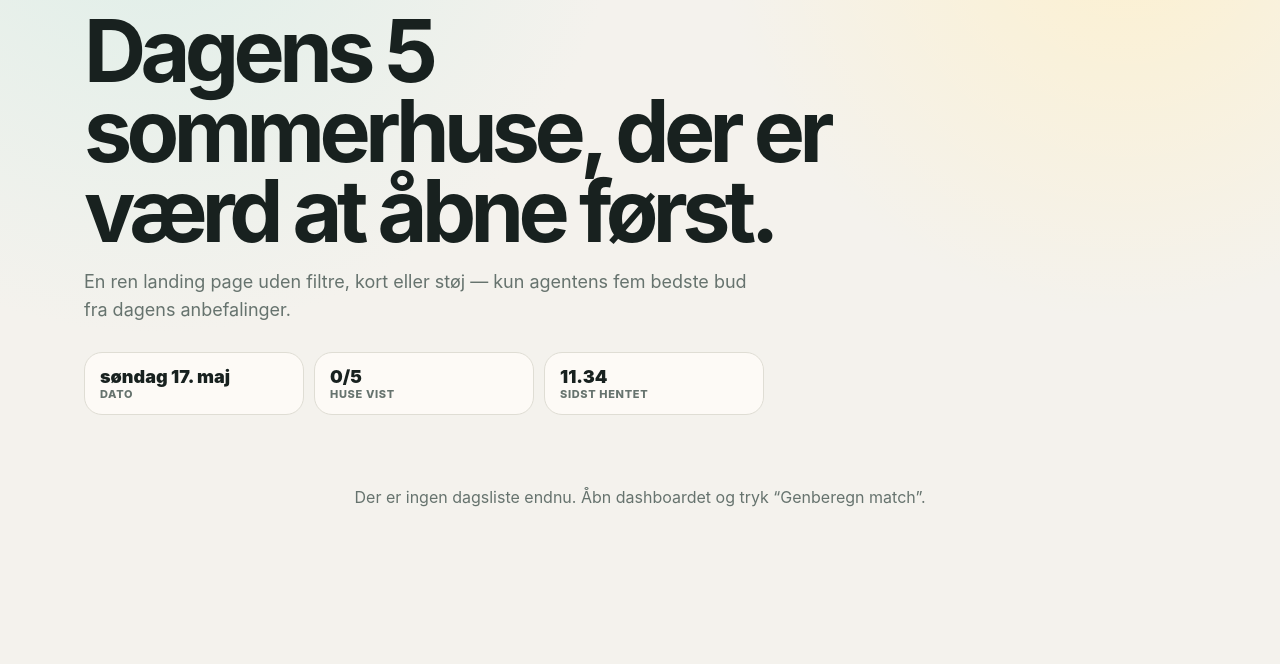
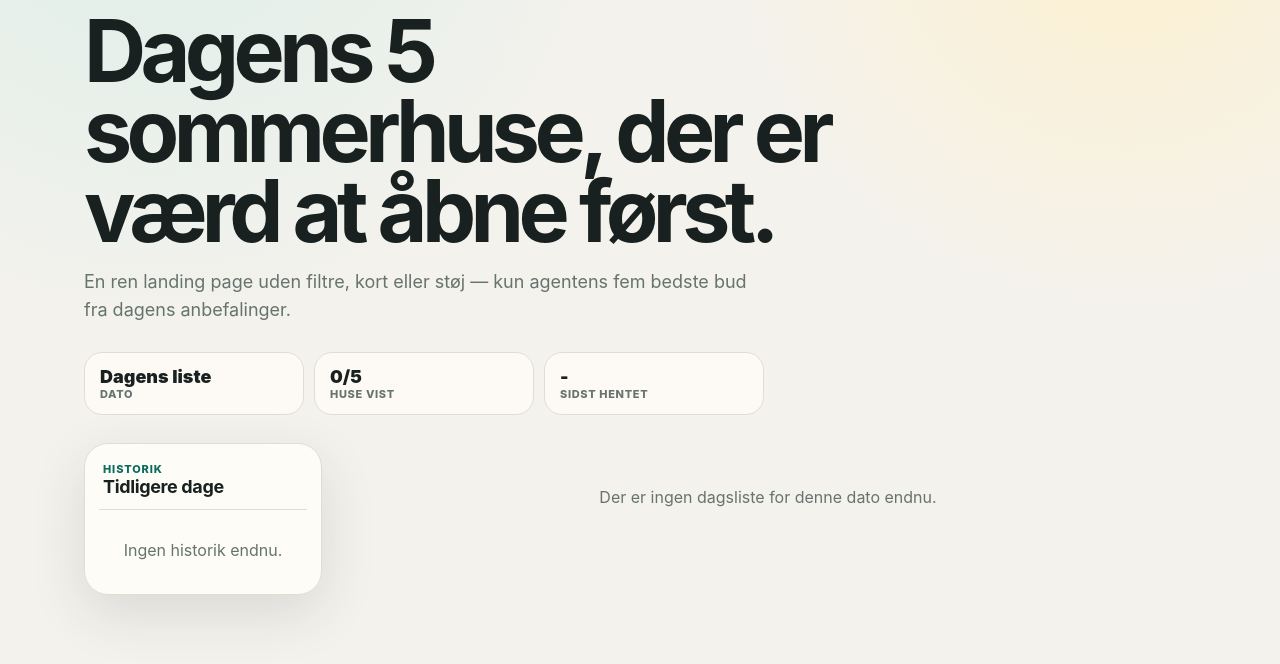
Before and after one commit to jeppel-cmd/summerhouse-agent, a Flask app: page /today in a window 1280 px wide. Shown: the part 136-800 px from the top of the page. Run offline with Flask 3, Linux system fonts and the light colour scheme; data that the repository does not hold is empty.

Commit message:
Add history to today landing page

```diff
--- a/app.py
+++ b/app.py
@@ -93,9 +93,9 @@ def api_recommendations():
 
 @app.get("/api/public/today")
 def api_public_today():
+    selected_date = request.args.get("date")
     with get_db() as conn:
-        items = recommendations.items_for_category(conn, "daily")
-    return jsonify(sorted(items, key=lambda item: item.get("fit_score") or 0, reverse=True)[:5])
+        return jsonify(recommendations.public_daily_for_date(conn, selected_date))
 
 
 @app.post("/api/recommendations/generate")
--- a/recommendations.py
+++ b/recommendations.py
@@ -930,6 +930,63 @@ def latest_run_id(conn) -> int | None:
     return int(row["id"]) if row else None
 
 
+def daily_history_runs(conn, limit: int = 30) -> list[dict[str, Any]]:
+    rows = conn.execute(
+        """
+        SELECT r.id, substr(r.generated_at, 1, 10) AS date, r.generated_at,
+               COUNT(ri.id) AS item_count
+        FROM recommendation_runs r
+        JOIN recommendation_items ri ON ri.run_id = r.id AND ri.category = 'daily'
+        WHERE r.status = 'ok'
+          AND r.id IN (
+            SELECT MAX(id)
+            FROM recommendation_runs
+            WHERE status = 'ok'
+            GROUP BY substr(generated_at, 1, 10)
+          )
+        GROUP BY r.id
+        ORDER BY r.generated_at DESC
+        LIMIT ?
+        """,
+        (limit,),
+    ).fetchall()
+    return [row_to_dict(row) for row in rows]
+
+
+def run_id_for_daily_date(conn, selected_date: str | None) -> int | None:
+    if not selected_date:
+        return latest_run_id(conn)
+    row = conn.execute(
+        """
+        SELECT id
+        FROM recommendation_runs
+        WHERE status = 'ok' AND substr(generated_at, 1, 10) = ?
+        ORDER BY id DESC
+        LIMIT 1
+        """,
+        (selected_date,),
+    ).fetchone()
+    return int(row["id"]) if row else None
+
+
+def public_daily_for_date(conn, selected_date: str | None = None, limit: int = 5) -> dict[str, Any]:
+    run_id = run_id_for_daily_date(conn, selected_date)
+    history = daily_history_runs(conn)
+    if run_id is None:
+        return {"date": selected_date, "run_id": None, "history": history, "items": []}
+    run = conn.execute("SELECT id, generated_at FROM recommendation_runs WHERE id = ?", (run_id,)).fetchone()
+    items = items_for_category(conn, "daily", run_id)
+    items = sorted(items, key=lambda item: item.get("fit_score") or 0, reverse=True)[:limit]
+    generated_at = run["generated_at"] if run else None
+    return {
+        "date": str(generated_at or selected_date or "")[:10] or selected_date,
+        "generated_at": generated_at,
+        "run_id": run_id,
+        "history": history,
+        "items": items,
+    }
+
+
 def latest_categories(conn) -> dict[str, list[dict[str, Any]]]:
     run_id = latest_run_id(conn)
     if run_id is None:
--- a/static/style.css
+++ b/static/style.css
@@ -831,3 +831,68 @@ body.modal-open { overflow: hidden; }
   .today-rank-number { min-height: 50px; }
   .today-rank-image { grid-column: auto; }
 }
+
+.today-shell {
+  align-items: start;
+  display: grid;
+  gap: 18px;
+  grid-template-columns: 238px minmax(0, 1fr);
+}
+.today-history {
+  background: rgba(255,253,248,.92);
+  border: 1px solid var(--line);
+  border-radius: 24px;
+  box-shadow: var(--shadow);
+  padding: 14px;
+  position: sticky;
+  top: 18px;
+}
+.today-history-head {
+  border-bottom: 1px solid var(--line);
+  margin-bottom: 10px;
+  padding: 4px 4px 12px;
+}
+.today-history-head h2 {
+  font-size: 18px;
+  letter-spacing: -.02em;
+}
+.today-history-list {
+  display: grid;
+  gap: 8px;
+}
+.history-day {
+  align-items: start;
+  background: white;
+  border-color: var(--line);
+  color: var(--ink);
+  display: grid;
+  gap: 3px;
+  justify-items: start;
+  padding: 10px 11px;
+  text-align: left;
+  width: 100%;
+}
+.history-day strong {
+  font-size: 14px;
+}
+.history-day span {
+  color: var(--muted);
+  font-size: 11px;
+  font-weight: 750;
+}
+.history-day.active {
+  background: var(--green);
+  border-color: var(--green);
+  color: white;
+}
+.history-day.active span {
+  color: rgba(255,255,255,.8);
+}
+
+@media (max-width: 980px) {
+  .today-shell { grid-template-columns: 1fr; }
+  .today-history { position: static; }
+  .today-history-list {
+    grid-template-columns: repeat(auto-fit, minmax(150px, 1fr));
+  }
+}
--- a/static/today.js
+++ b/static/today.js
@@ -2,6 +2,8 @@
 
 const kr = new Intl.NumberFormat("da-DK");
 let todayItems = [];
+let todayPayload = { history: [], date: null, generated_at: null };
+let selectedDate = new URLSearchParams(window.location.search).get("date") || null;
 
 function esc(value) {
   const div = document.createElement("div");
@@ -131,21 +133,68 @@ function topCard(item, index) {
   </article>`;
 }
 
+function prettyDate(value) {
+  if (!value) return "Dagens liste";
+  const parsed = new Date(`${value}T12:00:00`);
+  if (Number.isNaN(parsed.getTime())) return value;
+  return parsed.toLocaleDateString("da-DK", { weekday: "short", day: "numeric", month: "short" });
+}
+
+function generatedTime(value) {
+  if (!value) return "-";
+  const parsed = new Date(value);
+  if (Number.isNaN(parsed.getTime())) return String(value).slice(11, 16) || "-";
+  return parsed.toLocaleTimeString("da-DK", { hour: "2-digit", minute: "2-digit" });
+}
+
+function updateUrlDate(date) {
+  const url = new URL(window.location.href);
+  if (date) url.searchParams.set("date", date);
+  else url.searchParams.delete("date");
+  window.history.replaceState({}, "", url);
+}
+
+function renderHistory() {
+  const target = document.getElementById("todayHistoryList");
+  const history = todayPayload.history || [];
+  if (!history.length) {
+    target.innerHTML = `<div class="empty mini">Ingen historik endnu.</div>`;
+    return;
+  }
+  target.innerHTML = history.map((entry) => {
+    const active = entry.date === todayPayload.date;
+    const label = entry.date === history[0]?.date ? "Seneste" : prettyDate(entry.date);
+    return `<button class="history-day ${active ? "active" : ""}" data-date="${esc(entry.date)}">
+      <strong>${esc(label)}</strong>
+      <span>${esc(entry.date)} · ${esc(entry.item_count || 0)} huse</span>
+    </button>`;
+  }).join("");
+  target.querySelectorAll("[data-date]").forEach((button) => {
+    button.addEventListener("click", () => loadToday(button.dataset.date));
+  });
+}
+
 function renderToday() {
   const target = document.getElementById("todayList");
   const topFive = [...todayItems].sort((a, b) => (b.fit_score || 0) - (a.fit_score || 0)).slice(0, 5);
+  document.getElementById("todayDate").textContent = prettyDate(todayPayload.date);
   document.getElementById("todayCount").textContent = `${topFive.length}/5`;
-  document.getElementById("todayUpdated").textContent = new Date().toLocaleTimeString("da-DK", { hour: "2-digit", minute: "2-digit" });
+  document.getElementById("todayUpdated").textContent = generatedTime(todayPayload.generated_at);
   target.innerHTML = topFive.length
     ? topFive.map((item, index) => topCard(item, index)).join("")
-    : `<div class="empty">Der er ingen dagsliste endnu. Åbn dashboardet og tryk “Genberegn match”.</div>`;
+    : `<div class="empty">Der er ingen dagsliste for denne dato endnu.</div>`;
+  renderHistory();
 }
 
-async function loadToday() {
+async function loadToday(date = selectedDate) {
   setStatus("");
+  selectedDate = date || null;
+  updateUrlDate(selectedDate);
   document.getElementById("todayRefresh").disabled = true;
   try {
-    todayItems = await apiFetch("/api/public/today");
+    const url = selectedDate ? `/api/public/today?date=${encodeURIComponent(selectedDate)}` : "/api/public/today";
+    todayPayload = await apiFetch(url);
+    todayItems = todayPayload.items || [];
     renderToday();
   } catch (error) {
     setStatus(error.message, "error");
@@ -155,14 +204,9 @@ async function loadToday() {
   }
 }
 
-function closeModal() {
-  document.getElementById("modal").classList.add("hidden");
-  document.body.classList.remove("modal-open");
-}
-
 function init() {
-  document.getElementById("todayDate").textContent = new Date().toLocaleDateString("da-DK", { weekday: "long", day: "numeric", month: "long" });
-  document.getElementById("todayRefresh").addEventListener("click", loadToday);
+  document.getElementById("todayDate").textContent = "-";
+  document.getElementById("todayRefresh").addEventListener("click", () => loadToday(selectedDate));
   loadToday();
 }
 
--- a/templates/today.html
+++ b/templates/today.html
@@ -33,9 +33,20 @@
 
   <main class="today-main">
     <div id="todayStatus" class="global-status"></div>
-    <section id="todayList" class="today-list" aria-label="Dagens top 5">
-      <div class="loading">Henter dagens top 5...</div>
-    </section>
+    <div class="today-shell">
+      <aside class="today-history" aria-label="Tidligere dage">
+        <div class="today-history-head">
+          <span class="eyebrow">Historik</span>
+          <h2>Tidligere dage</h2>
+        </div>
+        <div id="todayHistoryList" class="today-history-list">
+          <div class="loading">Henter historik...</div>
+        </div>
+      </aside>
+      <section id="todayList" class="today-list" aria-label="Dagens top 5">
+        <div class="loading">Henter dagens top 5...</div>
+      </section>
+    </div>
   </main>
 
   <div id="toast" class="toast" aria-live="polite"></div>
```
Also changed, not shown: tests/test_today_history.py (added, +100 -0 lines), tests/test_today_landing.py (+3 -0 lines).
